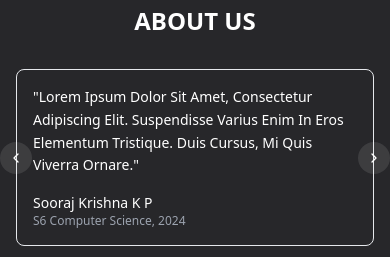
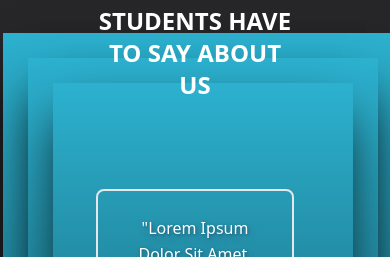
Before and after one commit to shadil-rayyan/gecian_archive, a Next.js app: page / in a window 390 px wide. Shown: the part 4073-4330 px from the top of the page. Built offline with nearby package versions, Linux system fonts and the light colour scheme.

Commit message:
Responsiveness added

```diff
--- a/components/Calendar.tsx
+++ b/components/Calendar.tsx
@@ -3,15 +3,15 @@ import React from "react";
 const Calendar = () => {
   return (
     <div className="bg-[#27272A] h-auto sm:h-[450px] flex flex-col sm:flex-row p-6 gap-28 items-center justify-center flex-1 relative overflow-x-clip" >
-      <div className="w-[500px] h-[400px] md:flex hidden justify-center mt-8 sm:mt-0">
+      <div className="w-[500px] h-[400px] lg:flex hidden justify-center mt-8 sm:mt-0">
         <img
           src="/Mailimg.png"
           alt="Newsletter Illustration"
           className="object-cover object-center max-w-full"
         />
       </div>
-      <div className="flex flex-col gap-8 md:w-1/2 z-50 md:pl-20 p-4 md:text-left text-center items-center md:items-start">
-        <p className="text-white font-bold md:text-[48px] text-[35px] md:text-left text-shadow-xl">CALENDAR</p>
+      <div className="flex flex-col gap-8 lg:w-1/2 z-50 lg:pl-20 p-4 lg:text-left text-center items-center lg:items-start">
+        <p className="text-white font-bold lg:text-[50px] md:text-[45px] text-[35px] lg:text-left text-shadow-xl">CALENDAR</p>
         <p className="text-white md:text-[24px] text-[20px] text-shadow-xl ">
           Want to know all the internship,hackathons,Scholarship opprountiy in
           you calender yourself then click below and redirect to our caledner
@@ -21,9 +21,9 @@ const Calendar = () => {
           <button>See Calendar</button>
         </div>
       </div>
-      <div className="w-[180px] md:w-[200px] h-[400px] md:h-[430.32px] bg-gradient-to-t to-[#2CB1CF] from-[#1D7589] shadow-2xl shadow-black z-10 absolute md:top-0 md:left-[909.03px] -top-[20px] left-[80px] transform -rotate-[36.17deg]"></div>
-      <div className="w-[180px] md:w-[200px] h-[400px] md:h-[430.32px] bg-gradient-to-t to-[#2CB1CF] from-[#1D7589] shadow-2xl shadow-black z-20 absolute md:top-[39.03px] md:left-[1050.03px] top-[0px] left-[160px] transform -rotate-[36.17deg]"></div>
-      <div className="w-[180px] md:w-[200px] h-[400px] md:h-[430.32px] bg-gradient-to-t to-[#2CB1CF] from-[#1D7589] shadow-2xl shadow-black z-20 absolute md:top-[78.03px] md:left-[1200.03px] top-[20px] left-[240px] transform -rotate-[36.17deg]"></div>
+      <div className="w-[180px] lg:w-[200px] h-[400px] lg:h-[430.32px] bg-gradient-to-t to-[#2CB1CF] from-[#1D7589] shadow-2xl shadow-black z-10 absolute lg:top-0 lg:left-[909.03px] md:top-[20px] md:left-[500.03px] -top-[20px] left-[80px] transform -rotate-[36.17deg]"></div>
+      <div className="w-[180px] lg:w-[200px] h-[400px] lg:h-[430.32px] bg-gradient-to-t to-[#2CB1CF] from-[#1D7589] shadow-2xl shadow-black z-20 absolute lg:top-[39.03px] lg:left-[1050.03px] md:top-[30px] top-[0px] left-[160px] transform -rotate-[36.17deg]"></div>
+      <div className="w-[180px] lg:w-[200px] h-[400px] lg:h-[430.32px] bg-gradient-to-t to-[#2CB1CF] from-[#1D7589] shadow-2xl shadow-black z-20 absolute lg:top-[78.03px] lg:left-[1200.03px] md:top-[30px] md:left-[310px] top-[20px] left-[240px] transform -rotate-[36.17deg]"></div>
     </div>
   );
 };
--- a/components/Footer.tsx
+++ b/components/Footer.tsx
@@ -7,7 +7,7 @@ const Footer = () => {
         {/* Logo and Navigation Links */}
         <div className="flex flex-col gap-4 md:items-start items-center">
           <div className="text-white font-bold text-2xl md:text-[26px]">Logo</div>
-          <div className="flex flex-wrap gap-4 md:gap-10 text-white text-sm md:text-base">
+          <div className="flex flex-wrap gap-4 lg:gap-10 text-white text-sm lg:text-base">
             <a href="/" className="hover:underline">Home</a>
             <a href="/" className="hover:underline">Contact Us</a>
             <a href="/" className="hover:underline">Repeto</a>
@@ -19,17 +19,17 @@ const Footer = () => {
         {/* Subscribe Section */}
         <div className="flex flex-col gap-4 md:items-start items-center">
           <div className="text-white font-semibold text-xl md:text-[22px]">Subscribe</div>
-          <div className="flex flex-col sm:flex-row gap-4 md:gap-10 text-white md:items-start items-center">
+          <div className="flex flex-col sm:flex-row gap-4 lg:gap-10 text-white md:items-start items-center">
             <input
               placeholder="Enter Your Email"
               type="email"
-              className="p-3 text-black rounded-full text-sm md:text-[15px]  w-[330px] outline-none"
+              className="p-3 text-black rounded-full text-sm md:text-[15px]  lg:w-[330px] w-[300px] outline-none"
             />
-            <button className="text-black bg-white px-6 py-2 rounded-full hover:text-white hover:bg-black transition-colors duration-300  w-[130px]">
+            <button className="text-black bg-white lg:px-6 px-3 py-2 rounded-full hover:text-white hover:bg-black transition-colors duration-300  md:w-[100px] lg:w-[130px]">
               Subscribe
             </button>
           </div>
-          <p className="text-white text-sm md:text-base">
+          <p className="text-white text-sm lg:text-base">
             By subscribing you agree to with our{" "}
             <span className="underline cursor-pointer">Privacy Policy</span>
           </p>
@@ -38,12 +38,12 @@ const Footer = () => {
 
       {/* Footer Bottom */}
       <div className="pt-6 md:pt-10 w-full flex flex-col md:flex-row md:justify-between text-white gap-6 md:gap-0 items-center">
-        <div className="flex flex-wrap gap-4 md:gap-10 text-sm md:text-base">
+        <div className="flex flex-wrap gap-4 md:gap-10 text-sm lg:text-base">
           <a href="/" className="underline">Privacy Policy</a>
           <a href="/" className="underline">Terms of Service</a>
           <a href="/" className="underline">Cookies Settings</a>
         </div>
-        <div className="text-sm md:text-base">@2024 Code Compass. All rights reserved</div>
+        <div className="text-sm lg:text-base">@2024 Code Compass. All rights reserved</div>
       </div>
     </div>
   );
--- a/components/Newsletter.tsx
+++ b/components/Newsletter.tsx
@@ -4,8 +4,8 @@ const Newsletter = () => {
   return (
     <div className="bg-zinc-800 min-h-[450px] flex flex-col lg:flex-row p-4 md:p-8 gap-8 lg:gap-16 items-center justify-between py-20">
       {/* Text Content Section */}
-      <div className="flex flex-col gap-6 w-full lg:w-1/2 max-w-2xl z-30">
-        <h2 className="text-white font-bold   lg:text-[40px] text-[35px] text-center lg:text-left text-shadow-xl">
+      <div className="flex flex-col gap-6 w-full lg:w-1/2 max-w-2xl lg:items-start items-center z-30">
+        <h2 className="text-white font-bold   lg:text-[50px] md:text-[45px] text-[35px] text-center lg:text-left text-shadow-xl">
           NEWSLETTER
         </h2>
         <p className="text-white md:text-[24px] text-[20px] text-center lg:text-left">
@@ -13,7 +13,7 @@ const Newsletter = () => {
           fellowships, and scholarship news during your college days? Sign up
           for our newsletter to get all these updates at your fingertips.
         </p>
-        <div className="flex flex-col sm:flex-row items-center gap-8 w-full">
+        <div className="flex flex-col lg:flex-row items-center gap-8 w-full">
           <input
             type="email"
             placeholder="Enter your email"
@@ -27,7 +27,7 @@ const Newsletter = () => {
             Sign Up
           </button>
         </div>
-        <p className="text-gray-400 text-sm md:text-base text-center lg:text-left md:ml-0 ml-16  w-[320px]">
+        <p className="text-gray-400 text-sm md:text-base text-center lg:text-left lg:ml-0   w-[320px]">
           By clicking Sign Up you're confirming that you agree with our{" "}
           <a href="/" className="underline hover:text-gray-300">
             Terms and Conditions
@@ -37,7 +37,7 @@ const Newsletter = () => {
       </div>
 
       {/* Image Section */}
-      <div className="w-full lg:w-[500px] h-[300px] md:h-[400px] md:flex justify-center items-center hidden">
+      <div className="w-full lg:w-[500px] h-[300px] md:h-[400px] lg:flex justify-center items-center hidden">
         <img
           src="/Mailimg.png"
           alt="Newsletter Illustration"
--- a/components/StudentReviews.tsx
+++ b/components/StudentReviews.tsx
@@ -43,53 +43,67 @@ const StudentReviews = () => {
   };
 
   return (
-    <div className="relative bg-[#27272A] w-full py-8 md:py-16">
-      {/* Decorative elements with responsive positioning */}
-      <div className="hidden md:block w-[200px] h-[200px] md:w-[551.64px] md:h-[514.12px] bg-gradient-to-t to-[#2CB1CF] from-[#1D7589] shadow-2xl z-10 absolute md:bottom-[101.85px] md:-left-[279.03px] transform md:rotate-[145.88deg]"></div>
-      <div className="hidden md:block w-[150px] h-[150px] md:w-[313.64px] md:h-[313.12px] bg-gradient-to-t to-[#2CB1CF] from-[#1D7589] shadow-2xl z-10 absolute md:-bottom-[90.85px] md:right-[69.03px] transform md:rotate-[145.88deg]"></div>
-
+    <div className="relative bg-[#27272A] w-full py-8 md:py-16 lg:px-0 px-20">
+      <div className="lg:block hidden relative top-[60px]  -translate-x-48">
+        <div className="w-[400px] h-[400px] bg-gradient-to-t to-[#2CB1CF] from-[#1D7589] shadow-2xl shadow-black absolute"></div>
+        <div className="w-[350px] h-[350px] bg-gradient-to-t to-[#2CB1CF] from-[#1D7589] shadow-2xl absolute shadow-black  top-[25px] left-[25px]"></div>
+        <div className="w-[300px] h-[300px] bg-gradient-to-t to-[#2CB1CF] from-[#1D7589] shadow-2xl shadow-black absolute top-[50px] left-[50px]"></div>
+      </div>
+      <div className="  relative top-[60px] left-1/2 -translate-x-48">
+        <div className="w-[400px] h-[400px] bg-gradient-to-t to-[#2CB1CF] from-[#1D7589] shadow-2xl shadow-black absolute"></div>
+        <div className="w-[350px] h-[350px] bg-gradient-to-t to-[#2CB1CF] from-[#1D7589] shadow-2xl absolute shadow-black  top-[25px] left-[25px]"></div>
+        <div className="w-[300px] h-[300px] bg-gradient-to-t to-[#2CB1CF] from-[#1D7589] shadow-2xl shadow-black absolute top-[50px] left-[50px]"></div>
+      </div>
+      <div className="relative top-[60px] translate-x-[85%] lg:block hidden">
+        <div className="w-[400px] h-[400px] bg-gradient-to-t to-[#2CB1CF] from-[#1D7589] shadow-2xl shadow-black absolute"></div>
+        <div className="w-[350px] h-[350px] bg-gradient-to-t to-[#2CB1CF] from-[#1D7589] shadow-2xl absolute shadow-black  top-[25px] left-[25px]"></div>
+        <div className="w-[300px] h-[300px] bg-gradient-to-t to-[#2CB1CF] from-[#1D7589] shadow-2xl shadow-black absolute top-[50px] left-[50px]"></div>
+      </div>
       <div className="relative z-10 max-w-6xl mx-auto px-4 sm:px-6 lg:px-8">
-        <h2 className="text-white text-2xl sm:text-3xl md:text-4xl font-bold mb-8 md:mb-12 text-center ">
+        <h2 className="text-white text-2xl sm:text-3xl md:text-4xl font-bold mb-8 md:mb-12 text-center">
           WHAT STUDENTS HAVE TO SAY ABOUT US
         </h2>
 
-        <div className="relative">
+        <div className="relative flex flex-col items-center">
           {/* Navigation buttons */}
           <button
             onClick={prevSlide}
-            className="absolute left-0 top-1/2 -translate-y-1/2 -translate-x-4 md:-translate-x-12 bg-white/10 p-2 rounded-full hover:bg-white/20 transition-colors"
+            className="absolute left-0 top-1/2 -translate-y-1/2 -translate-x-8  lg:-translate-x-12 bg-white/10 p-2 rounded-full hover:bg-white/20 transition-colors"
           >
             <ChevronLeft className="w-4 h-4 md:w-6 md:h-6 text-white" />
           </button>
 
           {/* Responsive grid/slider */}
-          <div className="grid grid-cols-1 sm:grid-cols-2 lg:grid-cols-3 gap-4 md:gap-8 overflow-hidden">
+          <div className="flex justify-center items-center mt-14 md:mt-8 lg:mt-4 gap-4 md:gap-8 overflow-hidden text-shadow-xl">
             {[-1, 0, 1].map((offset) => {
               const index =
                 (currentIndex + offset + reviews.length) % reviews.length;
               const review = reviews[index];
+              const isActive = offset === 0;
+
               return (
                 <div
                   key={review.id}
-                  className={`bg-transparent border border-gray-200 p-4 md:p-6 rounded-lg transition-all duration-300
-                    ${
+                  className={`bg-transparent border-2 border-gray-200 p-6 md:p-8 rounded-lg transition-all duration-300  ${
+                    isActive
+                      ? " opacity-100"
+                      : "scale-90 opacity-50"
+                  } ${
                     Math.abs(offset) === 1
-                        ? "hidden lg:block opacity-50"
-                        : "block opacity-100"
+                      ? "hidden lg:block"
+                      : "block text-center"
                   }`}
                 >
-                  <p className="text-white mb-4 md:mb-6 text-sm leading-relaxed">
+                  <p className="text-white mb-4 md:mb-6 text-[16px] leading-relaxed">
                     "{review.text}"
                   </p>
-                  <div className="flex items-center gap-3 md:gap-4">
-                    <div>
-                      <h3 className="text-white font-medium text-sm md:text-base">
+                  <div className="flex flex-col items-center gap-2">
+                    <h3 className="text-white font-medium text-sm md:text-[17px]">
                       {review.name}
                     </h3>
                     <p className="text-gray-400 text-xs md:text-sm">
                       {review.course}
                     </p>
-                    </div>
                   </div>
                 </div>
               );
@@ -98,7 +112,7 @@ const StudentReviews = () => {
 
           <button
             onClick={nextSlide}
-            className="absolute right-0 top-1/2 -translate-y-1/2 translate-x-4 md:translate-x-12 bg-white/10 p-2 rounded-full hover:bg-white/20 transition-colors"
+            className="absolute right-0 top-1/2 -translate-y-1/2 translate-x-8 lg:translate-x-12 bg-white/10 p-2 rounded-full hover:bg-white/20 transition-colors"
           >
             <ChevronRight className="w-4 h-4 md:w-6 md:h-6 text-white" />
           </button>
--- a/components/Whoweare.tsx
+++ b/components/Whoweare.tsx
@@ -10,7 +10,7 @@ const Whoweare = () => {
         <img src="AI.jpeg" className="rounded-3xl hover:scale-105 transition-all duration-300 ease-in-out" alt="img" />
       </div>
       <div className=" w-full lg:p-20  md:p-10 text-center text-white z-30">
-        <h1 className="  md:pb-10 pb-6 text-[35px] md:text-[40px] font-bold text-shadow-xl">
+        <h1 className="  md:pb-10 pb-6 text-[35px] md:text-[45px] lg:text-[50px] font-bold text-shadow-xl">
           WHO WE ARE
         </h1>
         <p className="text-left text-[20px] md:text-[24px] text-shadow-xl">
```
Lines whose indentation alone changed are shown as unchanged.
